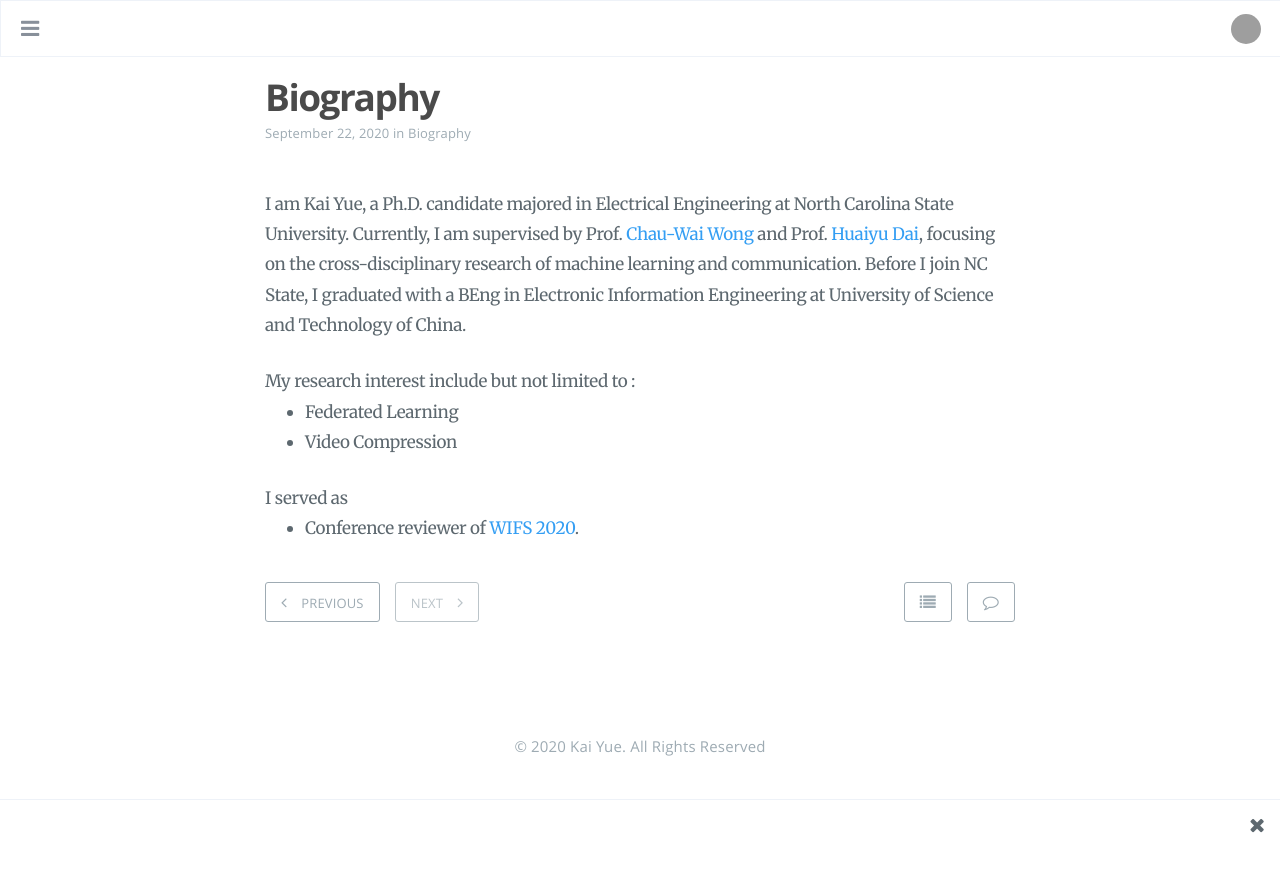
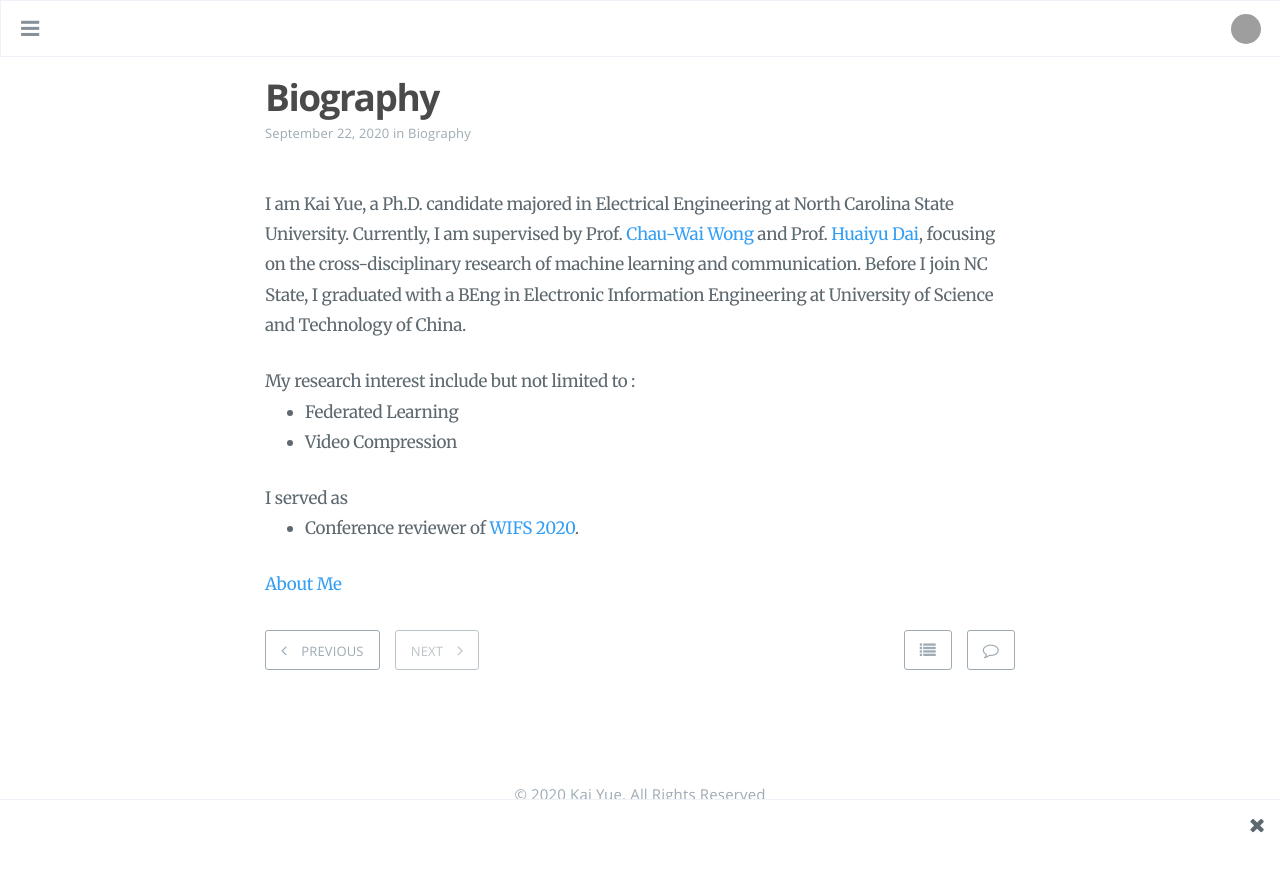
Before and after one commit to KAI-YUE/website, a plain HTML site: page 2020/09/biography/index.html in a window 1280 px wide. Drawn offline with nearby package versions, Linux system fonts and the light colour scheme; grey boxes are pictures that could not be loaded.

Commit message:
update index

```diff
--- a/2020/09/biography/index.html
+++ b/2020/09/biography/index.html
@@ -235,6 +235,7 @@
 <ul>
 <li>Conference reviewer of <a href="https://www.wifs2020.nyu.edu/">WIFS 2020</a>.</li>
 </ul>
+<p><a href="honor.md">About Me</a></p>
 
             </div>
           </div>
```
